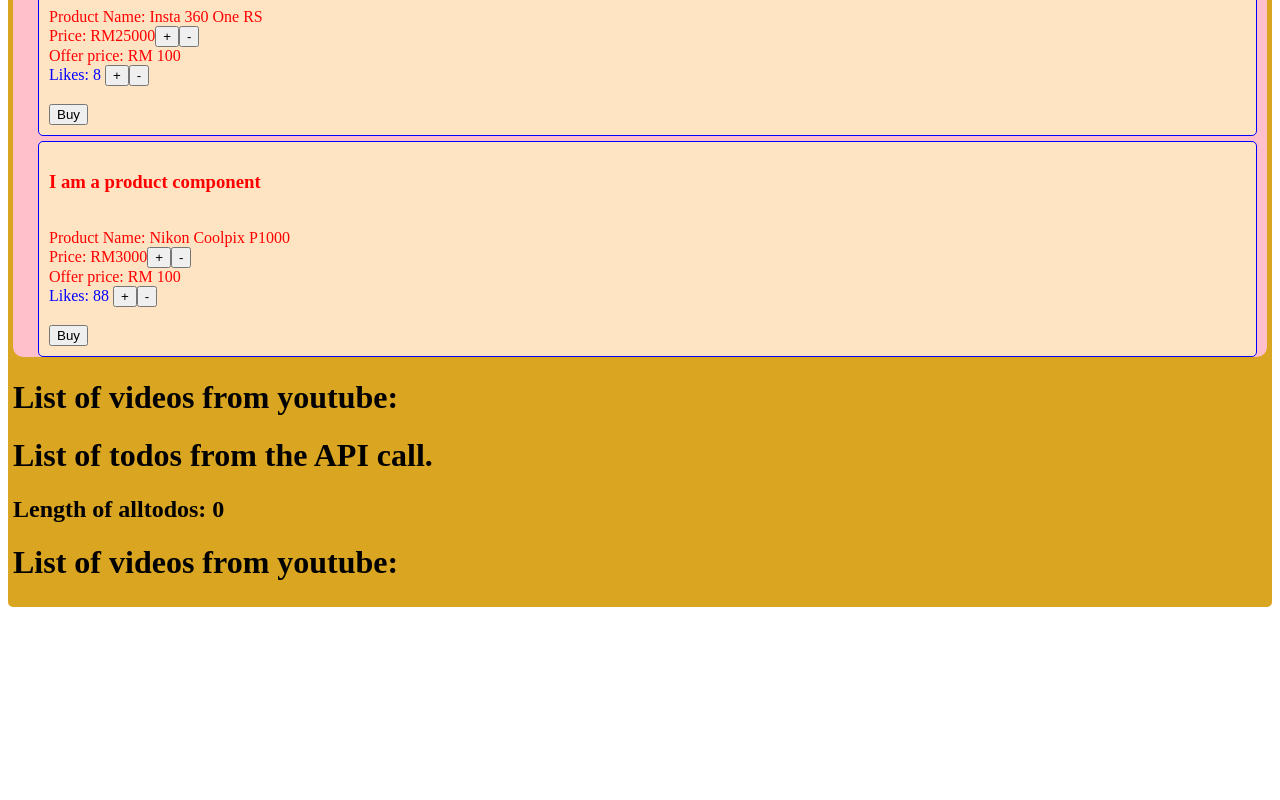
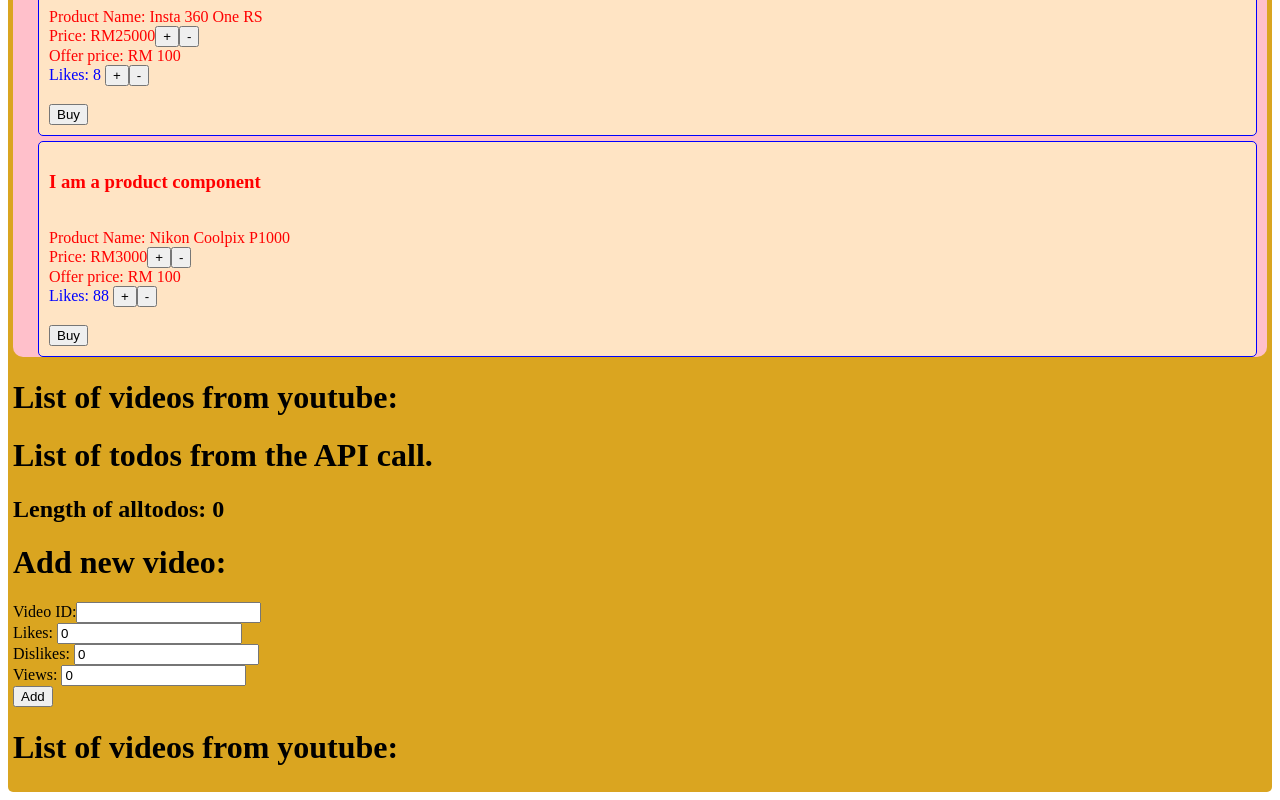
Before and after one commit to syazwni/syazwni.github.io, a plain HTML site: page index.html in a window 1280 px wide. Shown: the part 1196-1996 px from the top of the page. Before the commit the page ends 1811 px from the top, so only its background shows below. Drawn offline with Linux system fonts and the light colour scheme; no server answers.

Commit message:
Add files via upload

```diff
--- a/index.html
+++ b/index.html
@@ -1 +1 @@
-<!doctype html><html lang="en"><head><meta charset="utf-8"/><link rel="icon" href="/favicon.ico"/><meta name="viewport" content="width=device-width,initial-scale=1"/><meta name="theme-color" content="#000000"/><meta name="description" content="Web site created using create-react-app"/><link rel="apple-touch-icon" href="/logo192.png"/><title>React App</title><script defer="defer" src="/static/js/main.567b2396.js"></script></head><body><noscript>You need to enable JavaScript to run this app.</noscript><div id="root"></div></body></html>
+<!doctype html><html lang="en"><head><meta charset="utf-8"/><link rel="icon" href="/favicon.ico"/><meta name="viewport" content="width=device-width,initial-scale=1"/><meta name="theme-color" content="#000000"/><meta name="description" content="Web site created using create-react-app"/><link rel="apple-touch-icon" href="/logo192.png"/><title>React App</title><script defer="defer" src="/static/js/main.24023cab.js"></script></head><body><noscript>You need to enable JavaScript to run this app.</noscript><div id="root"></div></body></html>
```
Also changed, not shown: asset-manifest.json.
